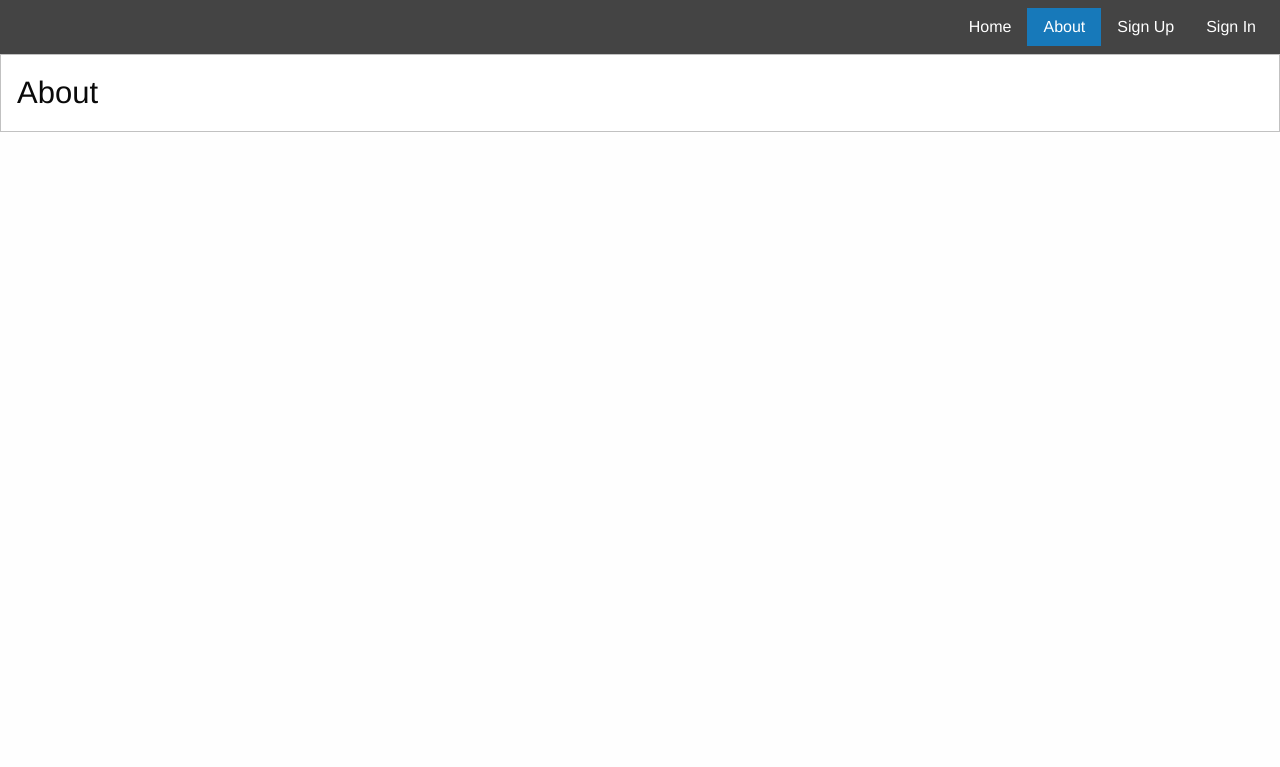
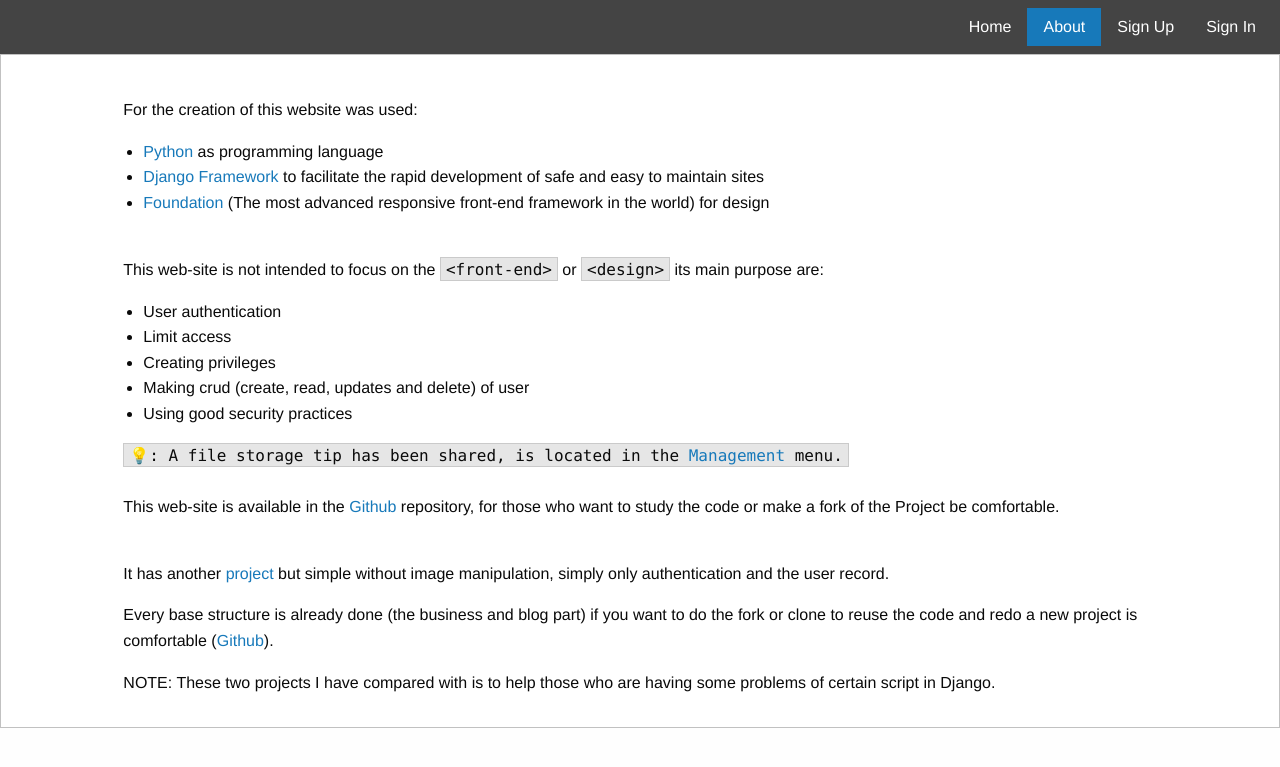
Before and after one commit to aniceto-jolela/django-crud, a Django app: page /about/ in a window 1280 px wide. Shown: the top 767 px of the page. Run offline with Django 5.2, Linux system fonts and the light colour scheme; some libraries are stand-ins or nearby versions.

Commit message:
update about.

```diff
--- a/crud/users/templates/users/about.html
+++ b/crud/users/templates/users/about.html
@@ -1,4 +1,41 @@
 {% extends 'users/base.html' %}
 {% block content %}
-<h3>About</h3>
+     <div class="grid-x grid-margin-x">
+        <div class="cell small-12 medium-10 medium-offset-1 large-10 large-offset-1">
+            <p><br/>
+                For the creation of this website was used:
+            </p>
+            <ul>
+                <li><a href="https://www.python.org/">Python</a> as programming language</li>
+                <li><a href="https://www.djangoproject.com/">Django Framework</a> to facilitate the rapid development of safe and easy to maintain sites</li>
+                <li><a href="https://get.foundation/index.html">Foundation</a> (The most advanced responsive front-end framework in the world) for design</li>
+            </ul>
+            <p><br/>
+                This web-site is not intended to focus on the <code>&lt;front-end&gt;</code> or <code>&lt;design&gt;</code> its main purpose are:
+            </p>
+            <ul>
+                <li>User authentication</li>
+                <li>Limit access</li>
+                <li>Creating privileges</li>
+                <li> Making crud (create, read, updates and delete) of user</li>
+                <li>Using good security practices</li>
+            </ul>
+            <p class="code-inline">
+               💡: A file storage tip has been shared, is located in the <a href="{% url 'management' %}">Management</a> menu.
+            </p>
+            <p><br/>
+                This web-site is available in the <a href="https://github.com/aniceto-jolela/django-crud">Github</a> repository, for those who want to study the code or make a fork of the Project be comfortable.
+            </p>
+            <p><br/>
+                It has another <a href="https://django-login-logout.onrender.com">project</a> but simple without image manipulation, simply only authentication and the user record.
+            </p>
+            <p>
+                Every base structure is already done (the business and blog part) if you want to do the fork or clone to reuse the code and redo a new project is comfortable (<a href="https://github.com/aniceto-jolela/Django-login-logout">Github</a>).
+            </p>
+            <p>
+                NOTE: These two projects I have compared with is to help those who are having some problems of certain script in Django.
+            </p>
+        </div>
+     </div>
+
 {% endblock %}
```
